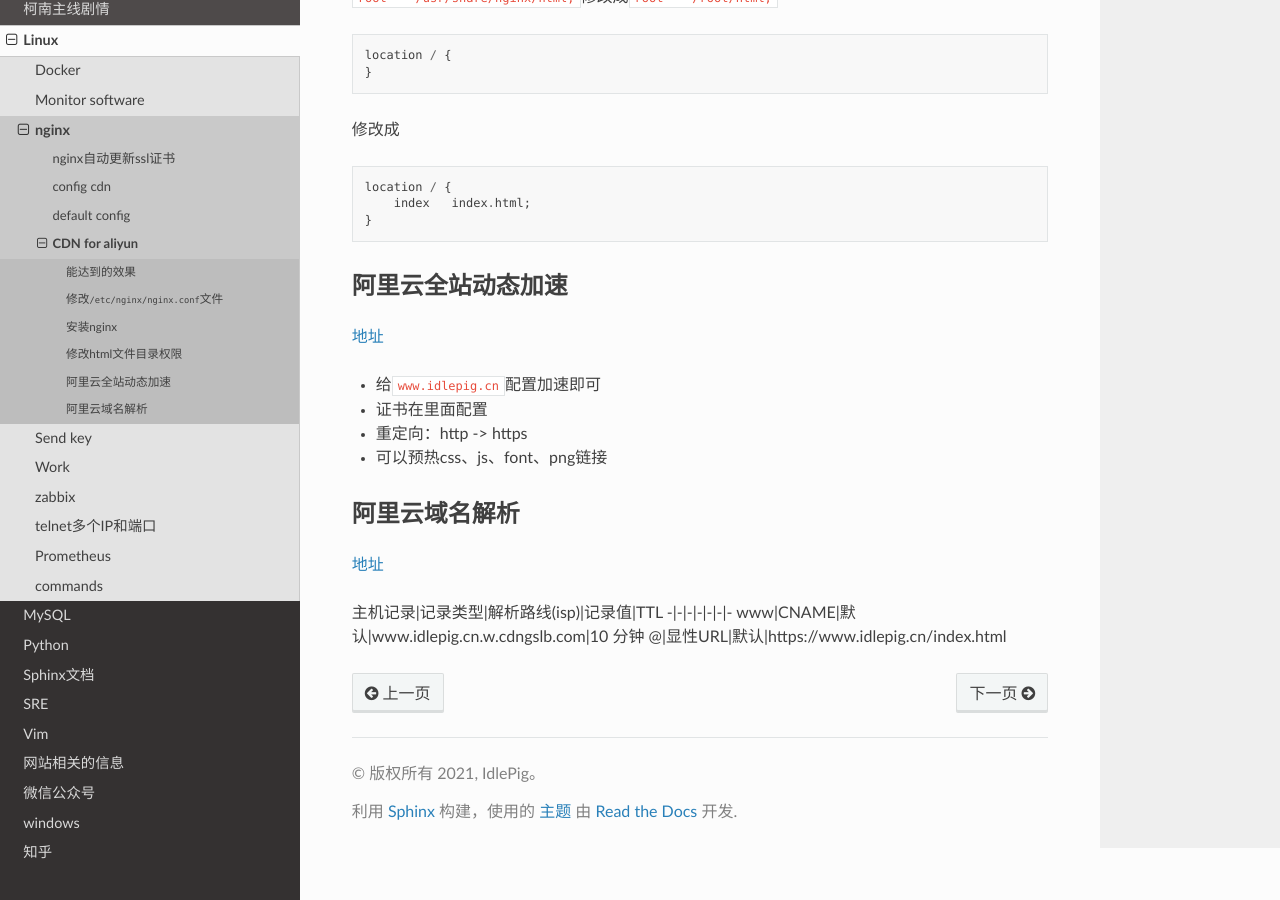
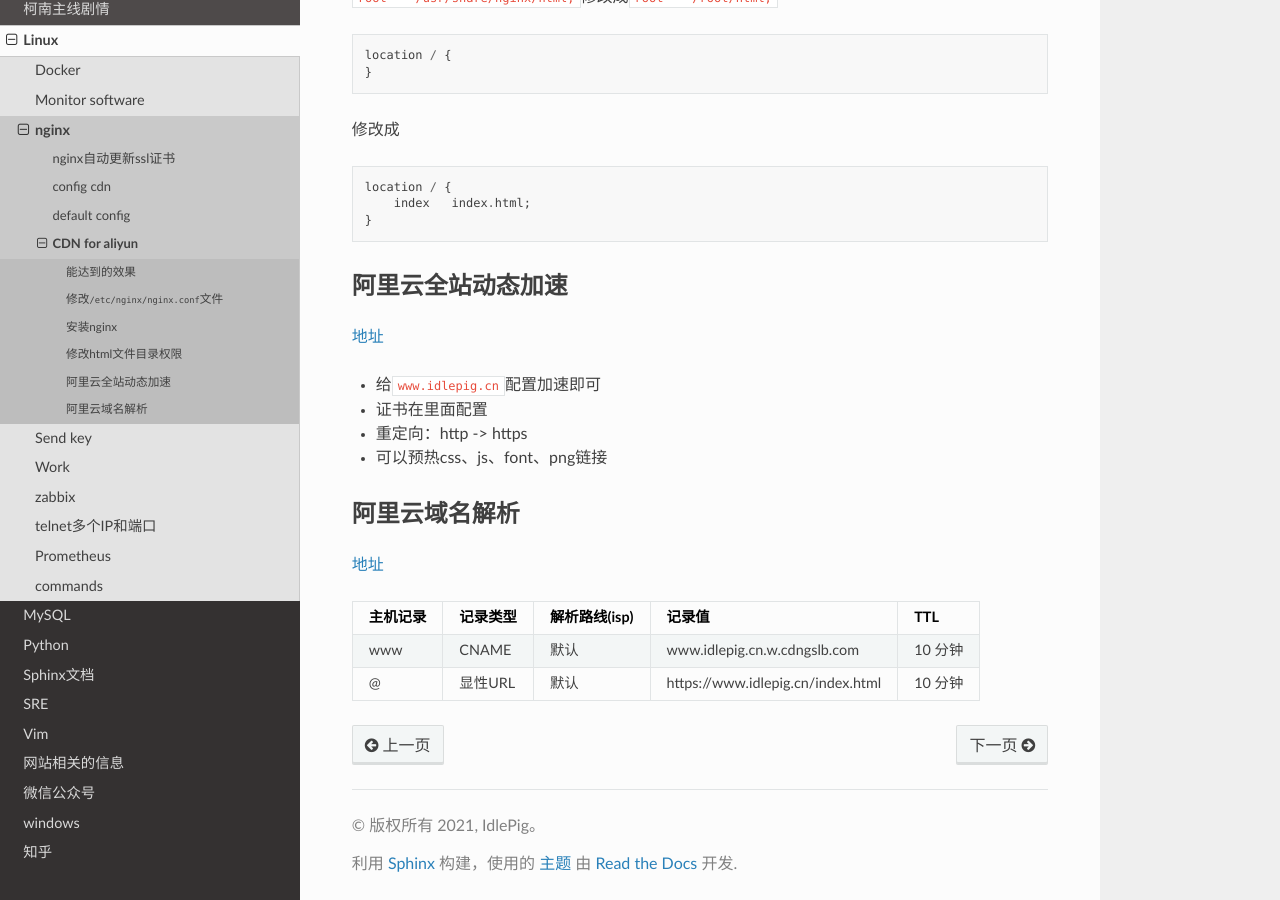
Before and after one commit to otfsenter/idlepig, a Sphinx documentation site: the page built from source/linux/nginx/cdn_aliyun.md, in a window 1280 px wide and 900 px high, scrolled down 998 px. Built offline with Sphinx 7.4.7 and the Read the Docs theme 2.0.0, drawn with Linux system fonts in a browser that asks for light colours; some of the changed text lies outside the part shown.

Commit message:
nginx, cdn settings in aliyun， version 2

```diff
--- a/source/linux/nginx/cdn_aliyun.md
+++ b/source/linux/nginx/cdn_aliyun.md
@@ -64,7 +64,7 @@ location / {
 
 [地址](https://dns.console.aliyun.com/#/dns/domainList)
 
-主机记录|记录类型|解析路线(isp)|记录值|TTL
--|-|-|-|-|-|-
-www|CNAME|默认|www.idlepig.cn.w.cdngslb.com|10 分钟
-@|显性URL|默认|https://www.idlepig.cn/index.html
+| 主机记录 | 记录类型 | 解析路线(isp) | 记录值                            | TTL     |
+| -------- | -------- | ------------- | --------------------------------- | ------- |
+| www      | CNAME    | 默认          | www.idlepig.cn.w.cdngslb.com      | 10 分钟 |
+| @        | 显性URL  | 默认          | https://www.idlepig.cn/index.html | 10 分钟 |
```
Also changed, not shown: other parts of source/linux/nginx/cdn_aliyun.md (+1 -1 lines).
